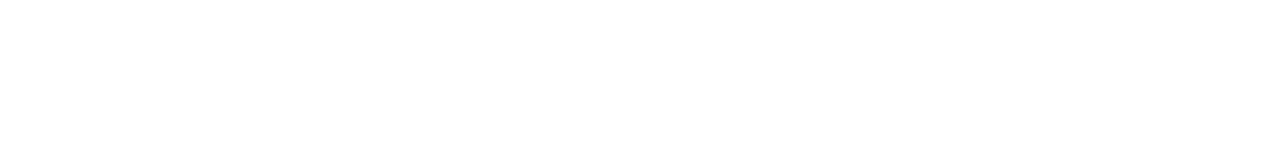
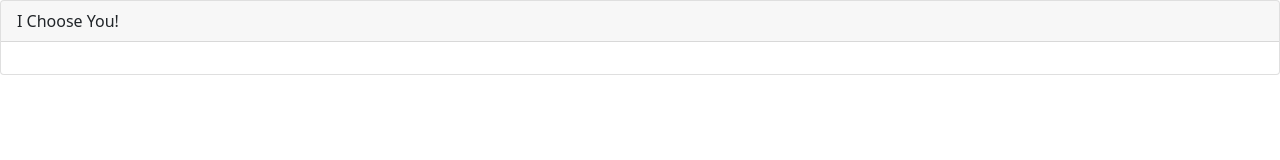
Before and after one commit to leanneminnock/Pokemon, an Angular app: page / in a window 1280 px wide. Shown: the top 160 px of the page. Built offline with nearby package versions, Linux system fonts and the light colour scheme.

Commit message:
- added bootstrap

```diff
--- a/angular.json
+++ b/angular.json
@@ -27,6 +27,7 @@
               "src/assets"
             ],
             "styles": [
+              "node_modules/bootstrap/dist/css/bootstrap.min.css",
               "src/styles.css"
             ],
             "scripts": []
--- a/package.json
+++ b/package.json
@@ -18,6 +18,7 @@
     "@angular/platform-browser": "~12.0.3",
     "@angular/platform-browser-dynamic": "~12.0.3",
     "@angular/router": "~12.0.3",
+    "bootstrap": "^5.0.2",
     "rxjs": "~6.6.0",
     "tslib": "^2.1.0",
     "zone.js": "~0.11.4"
--- a/src/app/app.component.html
+++ b/src/app/app.component.html
@@ -1,3 +1,3 @@
 <div>
-  <router-outlet></router-outlet>
+  <app-poke-list></app-poke-list>
 </div>
```
Also changed, not shown: 1 other file (tests, documents, lock files or other folders).
